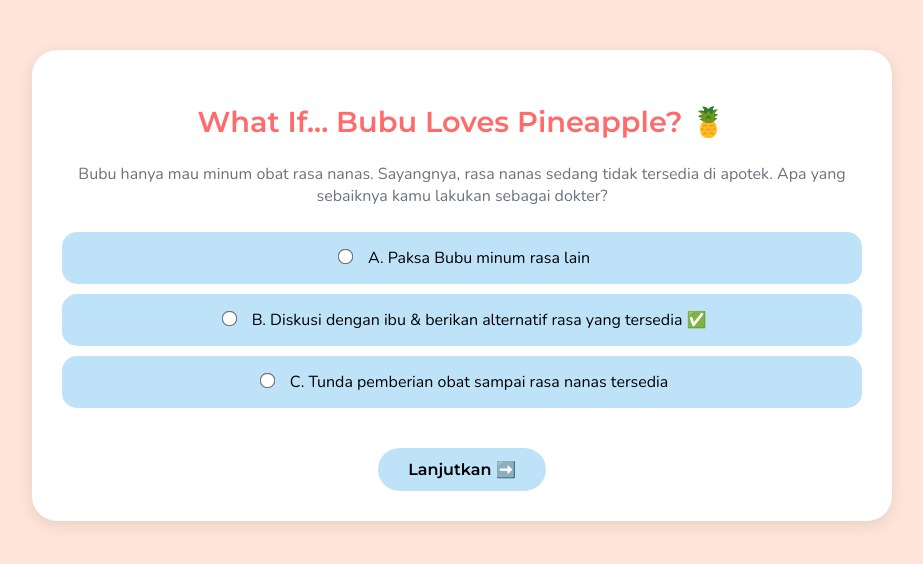
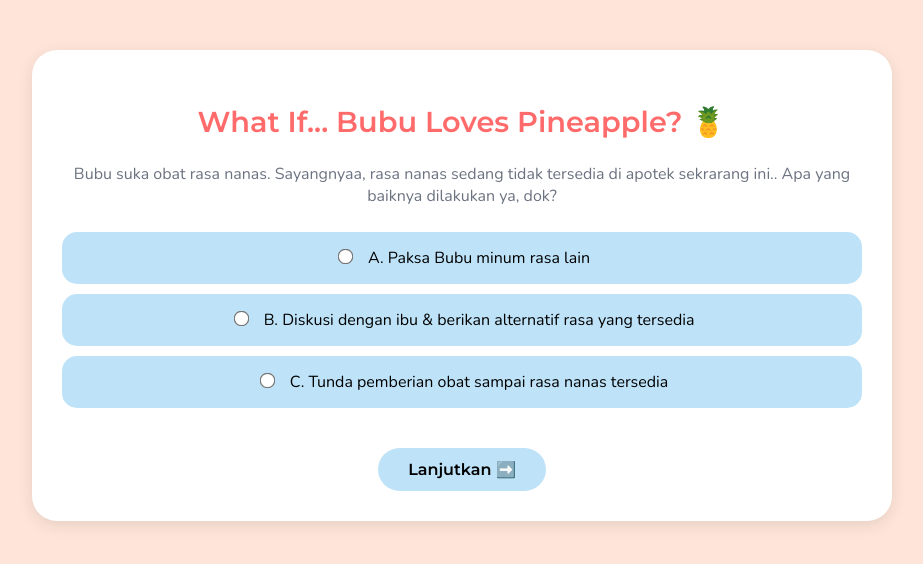
Before and after one commit to Mardjan111/Lets-Help-Bubu, a plain HTML site: page bubu_page_7_pineapple_preference.html in a window 1280 px wide. Shown: the whole page, without its empty margins (178-1101 px from the left). Drawn offline with nearby package versions, Linux system fonts and the light colour scheme.

Commit message:
Update bubu_page_7_pineapple_preference.html

```diff
--- a/bubu_page_7_pineapple_preference.html
+++ b/bubu_page_7_pineapple_preference.html
@@ -77,12 +77,12 @@
 <body>
   <div class="container">
     <h2>What If... Bubu Loves Pineapple? 🍍</h2>
-    <p>Bubu hanya mau minum obat rasa nanas. Sayangnya, rasa nanas sedang tidak tersedia di apotek.
-      Apa yang sebaiknya kamu lakukan sebagai dokter?</p>
+    <p>Bubu suka obat rasa nanas. Sayangnyaa, rasa nanas sedang tidak tersedia di apotek sekrarang ini..
+      Apa yang baiknya dilakukan ya, dok?</p>
 
     <div class="choices">
       <label><input type="radio" name="jawaban" value="paksa" /> A. Paksa Bubu minum rasa lain</label>
-      <label><input type="radio" name="jawaban" value="negosiasi" /> B. Diskusi dengan ibu & berikan alternatif rasa yang tersedia ✅</label>
+      <label><input type="radio" name="jawaban" value="negosiasi" /> B. Diskusi dengan ibu & berikan alternatif rasa yang tersedia</label>
       <label><input type="radio" name="jawaban" value="tunda" /> C. Tunda pemberian obat sampai rasa nanas tersedia</label>
     </div>
 
```
